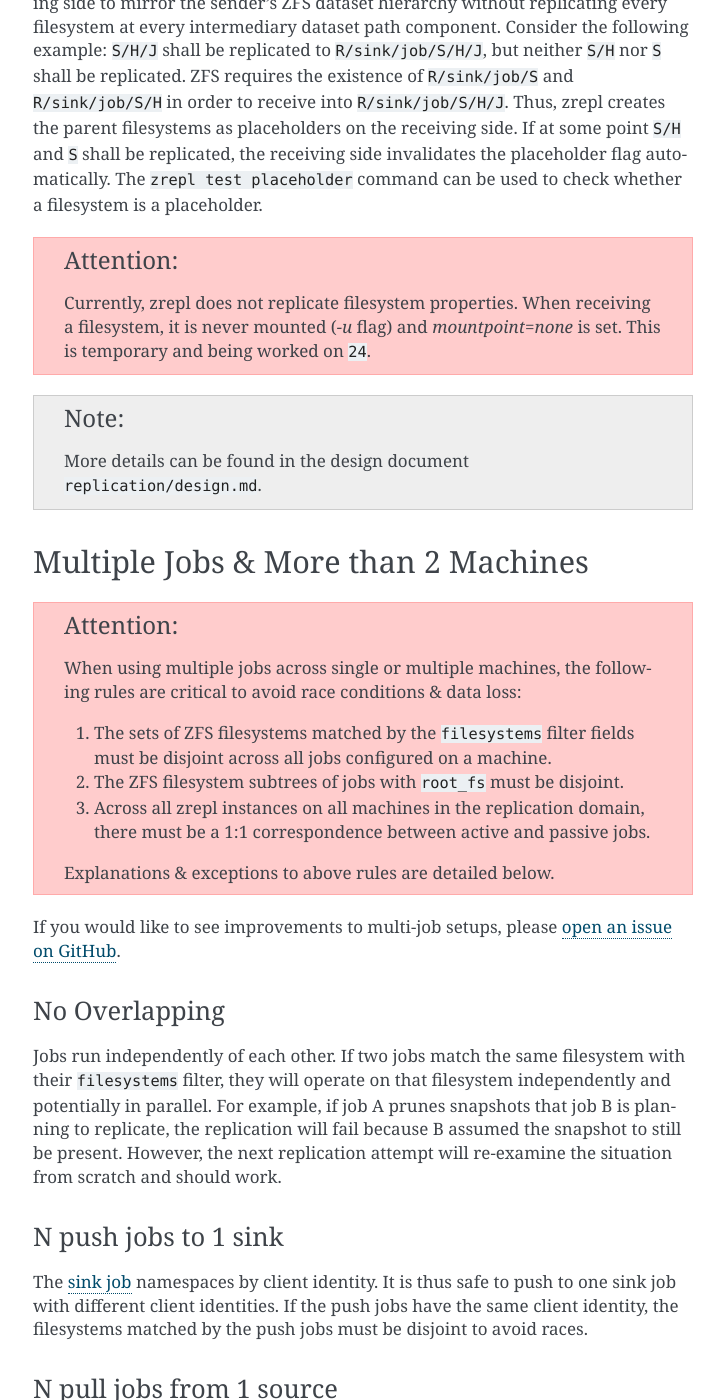
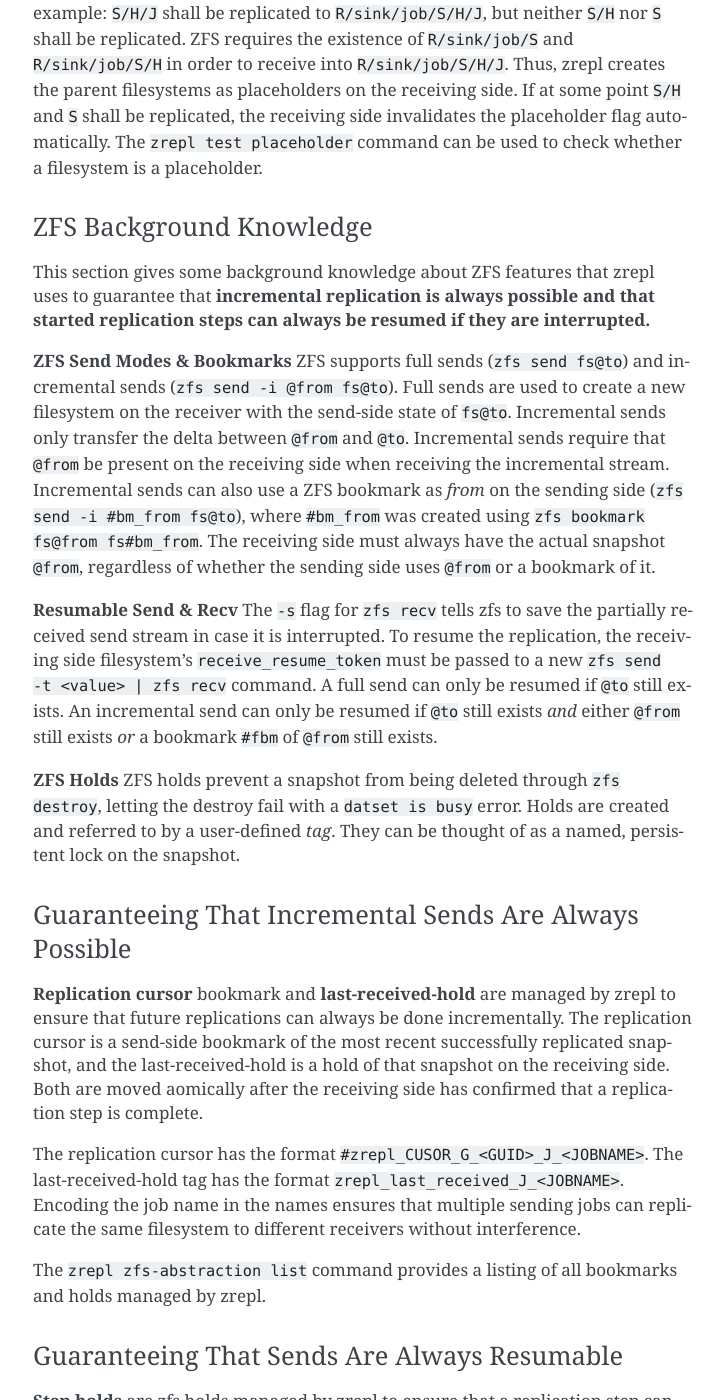
Before and after one commit to zrepl/zrepl, a Sphinx documentation site: the page built from docs/configuration/overview.rst, in a window 1280 px wide and 1400 px high, scrolled down 3674 px. Shown: the whole window, without its empty margins (387-1111 px from the left). Built offline with Sphinx 7.4.7, drawn with Linux system fonts in a browser that asks for light colours; pages that are not in the unit, such as notebooks, are missing from menus; the version number could not be read and is left out; cross-references to code outside the pages are shown as plain code; some of the changed text lies outside the part shown.

Commit message:
docs: update & extend replication overview wrt step holds + bookmarks

```diff
--- a/docs/configuration/overview.rst
+++ b/docs/configuration/overview.rst
@@ -38,6 +38,10 @@
 A *job* is the unit of activity tracked by the zrepl daemon.
 The ``type`` of a job determines its role in a replication setup and in snapshot management.
 Jobs are identified by their ``name``, both in log files and the ``zrepl status`` command.
+
+.. NOTE::
+   The job name is persisted in several places on disk and thus :issue:`cannot be changed easily<327>`.
+
 
 Replication always happens between a pair of jobs: one is the **active side**, and one the **passive side**.
 The active side connects to the passive side using a :ref:`transport <transport>` and starts executing the replication logic.
@@ -148,15 +144,82 @@
 If at some point ``S/H`` and ``S`` shall be replicated, the receiving side invalidates the placeholder flag automatically.
 The ``zrepl test placeholder`` command can be used to check whether a filesystem is a placeholder.
 
+ZFS Background Knowledge
+^^^^^^^^^^^^^^^^^^^^^^^^
+
+This section gives some background knowledge about ZFS features that zrepl uses to guarantee that
+**incremental replication is always possible and that started replication steps can always be resumed if they are interrupted.**
+
+**ZFS Send Modes & Bookmarks**
+ZFS supports full sends (``zfs send fs@to``) and incremental sends (``zfs send -i @from fs@to``).
+Full sends are used to create a new filesystem on the receiver with the send-side state of ``fs@to``.
+Incremental sends only transfer the delta between ``@from`` and ``@to``.
+Incremental sends require that ``@from`` be present on the receiving side when receiving the incremental stream.
+Incremental sends can also use a ZFS bookmark as *from* on the sending side (``zfs send -i #bm_from fs@to``), where ``#bm_from`` was created using ``zfs bookmark fs@from fs#bm_from``.
+The receiving side must always have the actual snapshot ``@from``, regardless of whether the sending side uses ``@from`` or a bookmark of it.
+
+**Resumable Send & Recv**
+The ``-s`` flag for ``zfs recv`` tells zfs to save the partially received send stream in case it is interrupted.
+To resume the replication, the receiving side filesystem's ``receive_resume_token`` must be passed to a new ``zfs send -t <value> | zfs recv`` command.
+A full send can only be resumed if ``@to`` still exists.
+An incremental send can only be resumed if ``@to`` still exists *and* either ``@from`` still exists *or* a bookmark ``#fbm`` of ``@from`` still exists.
+
+**ZFS Holds**
+ZFS holds prevent a snapshot from being deleted through ``zfs destroy``, letting the destroy fail with a ``datset is busy`` error.
+Holds are created and referred to by a user-defined *tag*. They can be thought of as a named, persistent lock on the snapshot.
+
+.. _replication-cursor-and-last-received-hold:
+
+Guaranteeing That Incremental Sends Are Always Possible
+^^^^^^^^^^^^^^^^^^^^^^^^^^^^^^^^^^^^^^^^^^^^^^^^^^^^^^^
+
+**Replication cursor** bookmark and **last-received-hold** are managed by zrepl to ensure that future replications can always be done incrementally.
+The replication cursor is a send-side bookmark of the most recent successfully replicated snapshot,
+and the last-received-hold is a hold of that snapshot on the receiving side.
+Both are moved aomically after the receiving side has confirmed that a replication step is complete.
+
+The replication cursor has the format ``#zrepl_CUSOR_G_<GUID>_J_<JOBNAME>``.
+The last-received-hold tag has the format ``zrepl_last_received_J_<JOBNAME>``.
+Encoding the job name in the names ensures that multiple sending jobs can replicate the same filesystem to different receivers without interference.
+
+The ``zrepl zfs-abstraction list`` command provides a listing of all bookmarks and holds managed by zrepl.
+
+.. _step-holds-and-bookmarks:
+
+Guaranteeing That Sends Are Always Resumable
+^^^^^^^^^^^^^^^^^^^^^^^^^^^^^^^^^^^^^^^^^^^^
+
+**Step holds** are zfs holds managed by zrepl to ensure that a replication step can always be resumed if it is interrupted, e.g., due to network outage.
+zrepl creates step holds before it attempts a replication step and releases them after the receiver confirms that the replication step is complete.
+For an initial replication ``full @initial_snap``, zrepl puts a zfs hold on ``@initial_snap``.
+For an incremental send ``@from -> @to``, zrepl puts a zfs hold on both ``@from`` and ``@to``.
+Note that ``@from`` is not strictly necessary for resumability -- a bookmark on the sending side would be sufficient --, but size-estimation in currently used OpenZFS versions only works if ``@from`` is a snapshot.
+
+The hold tag has the format ``zrepl_STEP_J_<JOBNAME>``.
+A job only ever has one active send per filesystem.
+Thus, there are never more than two step holds for a given pair of ``(job,filesystem)``.
+
+**Step bookmarks** are zrepl's equivalent for holds on bookmarks (ZFS does not support putting holds on bookmarks).
+They are intended for a situation where a replication step uses a bookmark ``#bm`` as incremental ``from`` that is not managed by zrepl.
+To ensure resumability, zrepl copies ``#bm`` to step bookmark ``#zrepl_STEP_G_<GUID>_J_<JOBNAME>``.
+If the replication is interrupted and ``#bm`` is deleted by the user, the step bookmark remains as an incremental source for the resumable send.
+Note that zrepl does not yet support creating step bookmarks because the `corresponding ZFS feature for copying bookmarks <https://github.com/openzfs/zfs/pull/9571>`_ is not yet widely available .
+Subscribe to zrepl :issue:`326` for details.
+
+The ``zrepl zfs-abstraction list`` command provides a listing of all bookmarks and holds managed by zrepl.
+
+.. NOTE::
+
+    More details can be found in the design document :repomasterlink:`replication/design.md`.
+
+Limitations
+^^^^^^^^^^^
+
 .. ATTENTION::
 
     Currently, zrepl does not replicate filesystem properties.
     When receiving a filesystem, it is never mounted (`-u` flag)  and `mountpoint=none` is set.
     This is temporary and being worked on :issue:`24`.
-
-.. NOTE::
-
-    More details can be found in the design document :repomasterlink:`replication/design.md`.
 
 
 .. _jobs-multiple-jobs:
```
Also changed, not shown: other parts of docs/configuration/overview.rst (+5 -13 lines), docs/changelog.rst (+11 -6 lines), docs/configuration/jobs.rst (+5 -5 lines).
